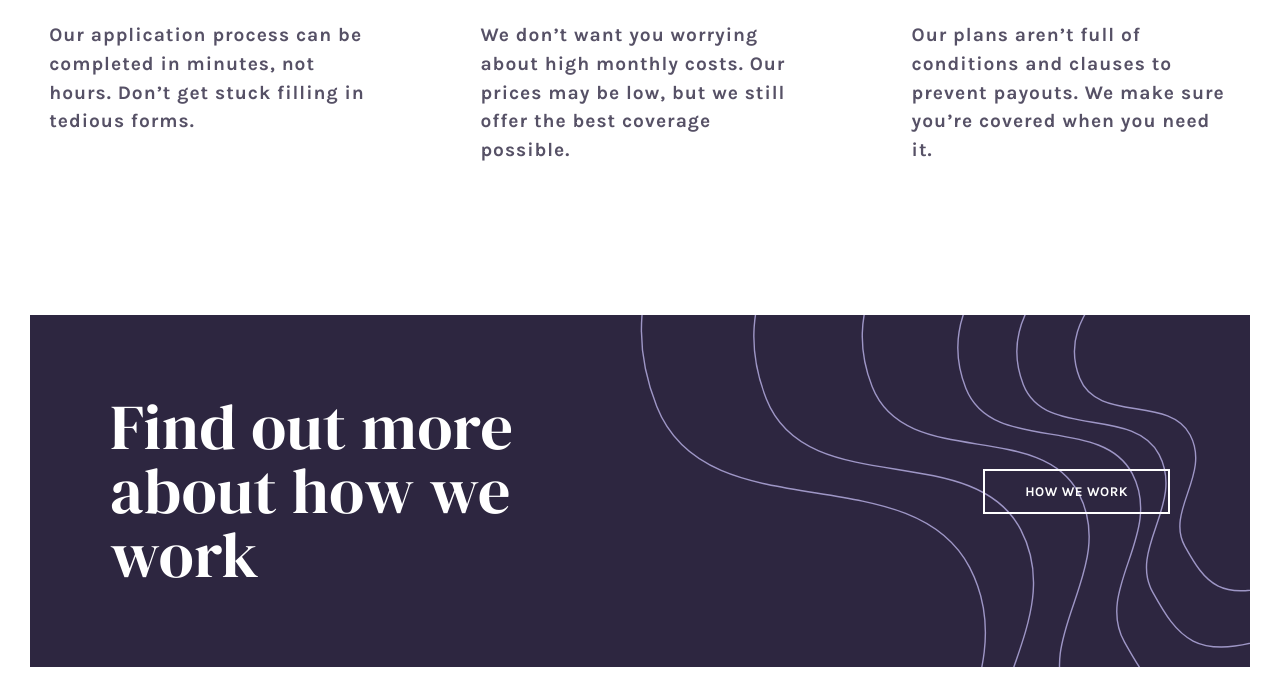
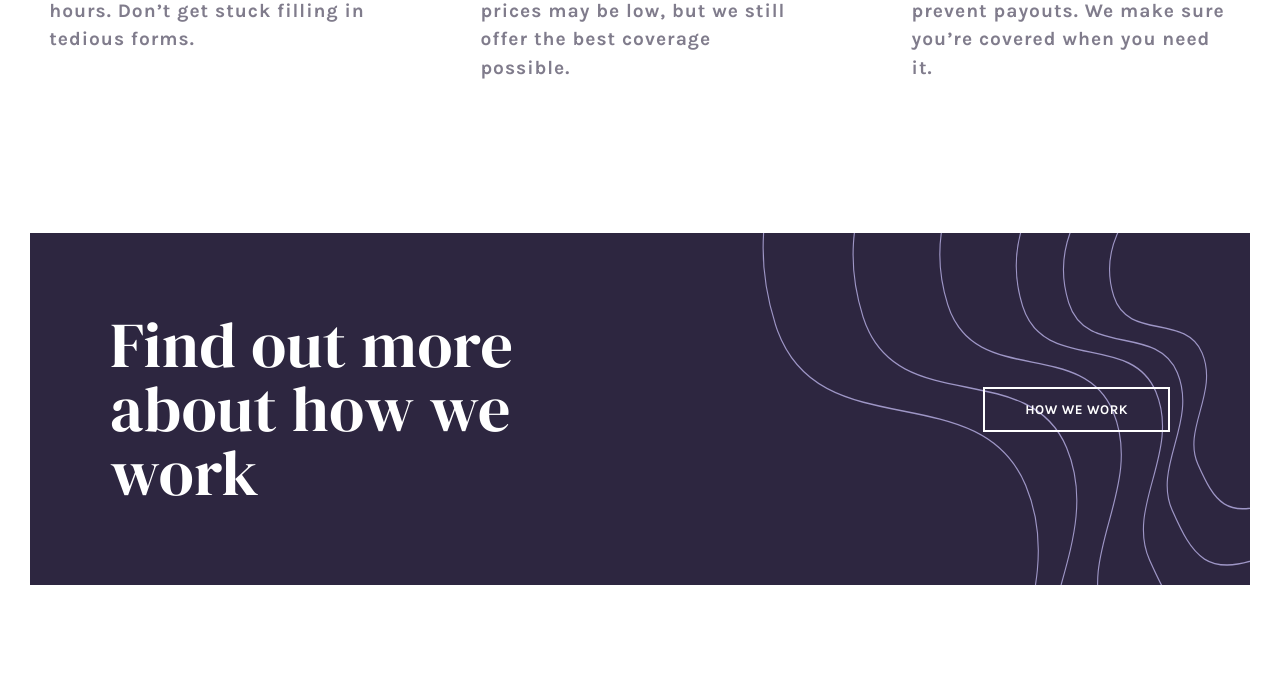
Before and after one commit to mehmet-emin-git/insure-landing-page, a plain HTML site: page index.html in a window 1280 px wide. Shown: the part 1447-2143 px from the top of the page. Drawn offline with Linux system fonts and the light colour scheme.

Commit message:
fixing minor issues in desktop layout

```diff
--- a/style.scss
+++ b/style.scss
@@ -85,7 +85,7 @@ p {
   font-weight: 600;
   letter-spacing: 1px;
   line-height: 1.5;
-  opacity: 0.8;
+  opacity: 0.6;
 }
 
 .mg-top {
@@ -164,6 +164,10 @@ header {
   position: relative;
   margin-bottom: 12rem;
 
+  h1 {
+    line-height: 1;
+  }
+
   & * {
     z-index: 1;
   }
@@ -211,7 +215,7 @@ header {
 // find more section styles
 .find-more {
   background: url("./images/bg-pattern-how-we-work-desktop.svg") no-repeat right /
-    50% 100%;
+    40% 100%;
   background-color: $dark-violet;
   color: white;
   padding: 5rem;
```
Also changed, not shown: style.css, 1 other file.
